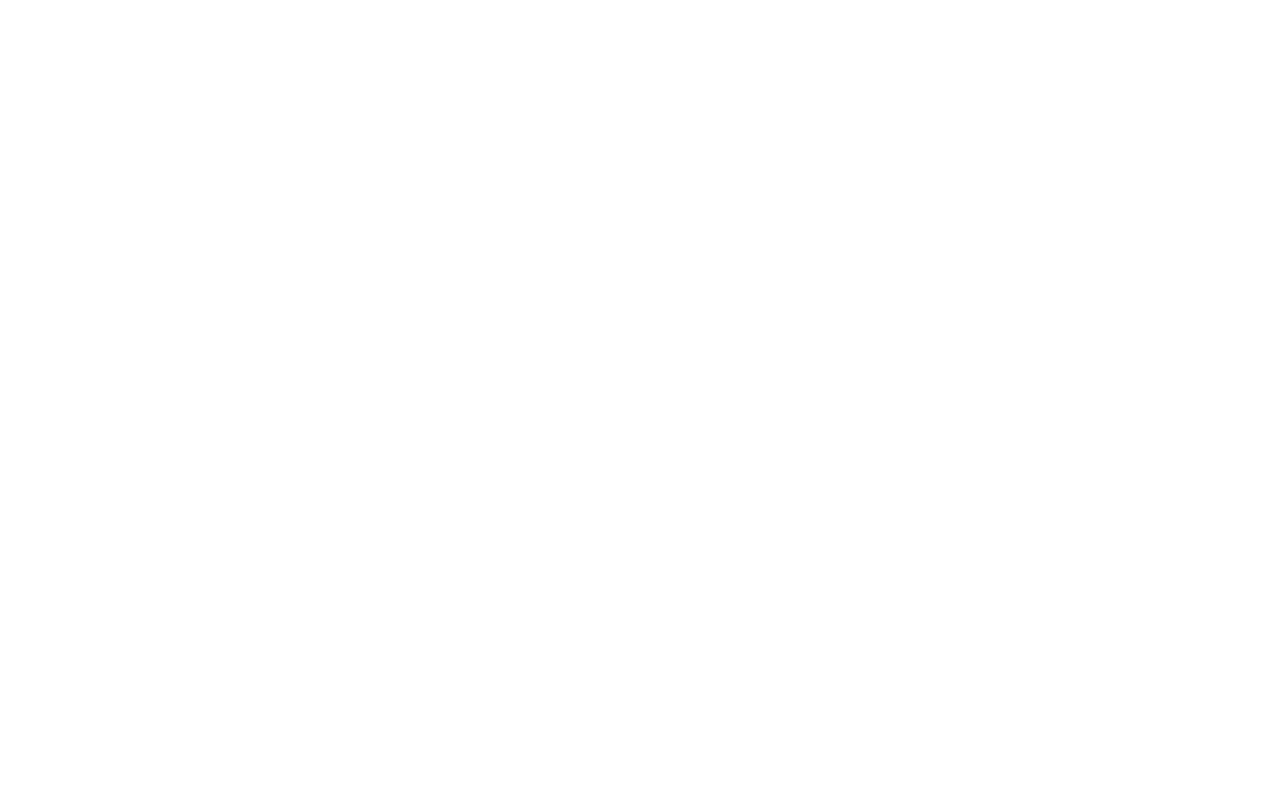
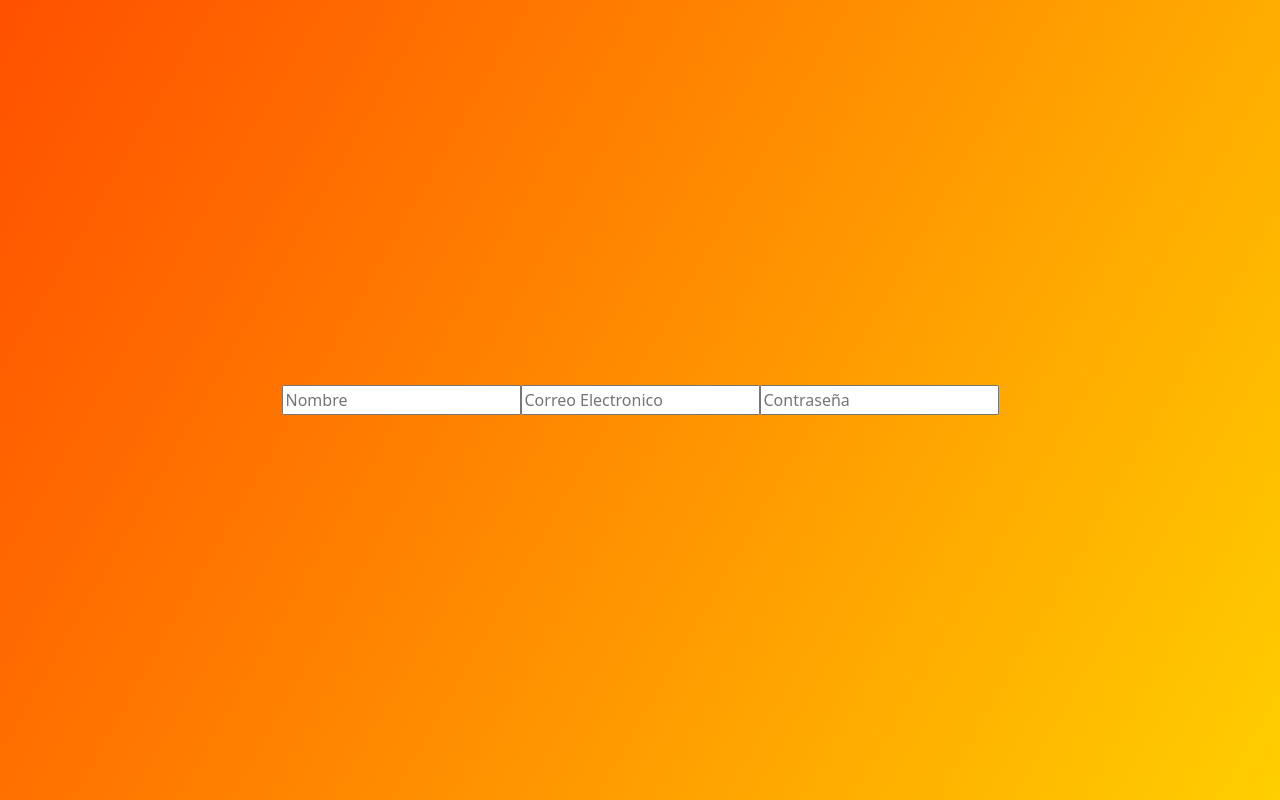
Before and after one commit to nachods/frontend-fsdeveloper, a React (Create React App) app: page / in a window 1280 px wide. Built offline with nearby package versions, Linux system fonts and the light colour scheme.

Commit message:
Empece Register

```diff
--- a/package.json
+++ b/package.json
@@ -6,8 +6,10 @@
     "@testing-library/jest-dom": "^5.17.0",
     "@testing-library/react": "^13.4.0",
     "@testing-library/user-event": "^13.5.0",
+    "bootstrap": "^5.3.3",
     "react": "^18.3.1",
     "react-dom": "^18.3.1",
+    "react-router-dom": "^6.25.1",
     "react-scripts": "5.0.1",
     "web-vitals": "^2.1.4"
   },
--- a/src/index.js
+++ b/src/index.js
@@ -1,9 +1,15 @@
 import React from 'react';
 import ReactDOM from 'react-dom/client';
+import { BrowserRouter as Router } from 'react-router-dom';
+import AppRouter from './router/App';
+import 'bootstrap/dist/css/bootstrap.min.css';
 
 const root = ReactDOM.createRoot(document.getElementById('root'));
+
 root.render(
   <React.StrictMode>
-
+    <Router>
+      <AppRouter />
+    </Router>
   </React.StrictMode>
 );
--- /dev/null
+++ b/src/pages/login/Login.module.css
@@ -0,0 +1,21 @@
+.gradientcontainer {
+  display: flex;
+  justify-content: center;
+  align-items: center;
+  min-height: 100vh; /* Ocupa toda la altura de la página */
+  background: linear-gradient(300deg, #ffdd00, #ff6900, #ff0000);
+  background-size: 180% 180%;
+  animation: gradient-animation 18s ease infinite;
+}
+
+@keyframes gradient-animation {
+  0% {
+    background-position: 0% 50%;
+  }
+  50% {
+    background-position: 100% 50%;
+  }
+  100% {
+    background-position: 0% 50%;
+  }
+}
--- /dev/null
+++ b/src/pages/login/LoginForm.jsx
@@ -0,0 +1,9 @@
+import React from 'react'
+
+const LoginForm = () => {
+  return (
+    <div>LoginForm</div>
+  )
+}
+
+export default LoginForm
--- /dev/null
+++ b/src/pages/register/Registration.module.css
@@ -0,0 +1,21 @@
+.gradientcontainer {
+  display: flex;
+  justify-content: center;
+  align-items: center;
+  min-height: 100vh; /* Ocupa toda la altura de la página */
+  background: linear-gradient(300deg, #ffdd00, #ff6900, #ff0000);
+  background-size: 180% 180%;
+  animation: gradient-animation 18s ease infinite;
+}
+
+@keyframes gradient-animation {
+  0% {
+    background-position: 0% 50%;
+  }
+  50% {
+    background-position: 100% 50%;
+  }
+  100% {
+    background-position: 0% 50%;
+  }
+}
--- /dev/null
+++ b/src/pages/register/RegistrationForm.jsx
@@ -0,0 +1,28 @@
+import React from 'react';
+import styles from './Registration.module.css';
+
+const RegistrationForm = () => {
+  return (
+    <div className={styles.gradientcontainer}>
+      <div>
+				<input
+					type="text"
+					name="firstname"
+					placeholder="Nombre"
+				/>
+        <input
+					type="email"
+					name="email"
+					placeholder="Correo Electronico"
+				/>
+        <input
+					type="password"
+					name="password"
+					placeholder="Contraseña"
+				/>
+
+			</div>
+    </div>  )
+}
+
+export default RegistrationForm
--- /dev/null
+++ b/src/router/App.js
@@ -0,0 +1,16 @@
+import React from 'react';
+import { Route, Routes } from 'react-router-dom';
+import RegistrationForm from '../pages/register/RegistrationForm';
+import LoginForm from '../pages/login/LoginForm';
+
+const AppRouter = () => {
+  return (
+    <Routes>
+        <Route path='/' element={<RegistrationForm/>} />
+        <Route path='/login' element={<LoginForm/>} />
+        <Route path='*' element={<LoginForm/>} />
+    </Routes>
+  )
+}
+
+export default AppRouter
```
Also changed, not shown: 1 other file (tests, documents, lock files or other folders).
